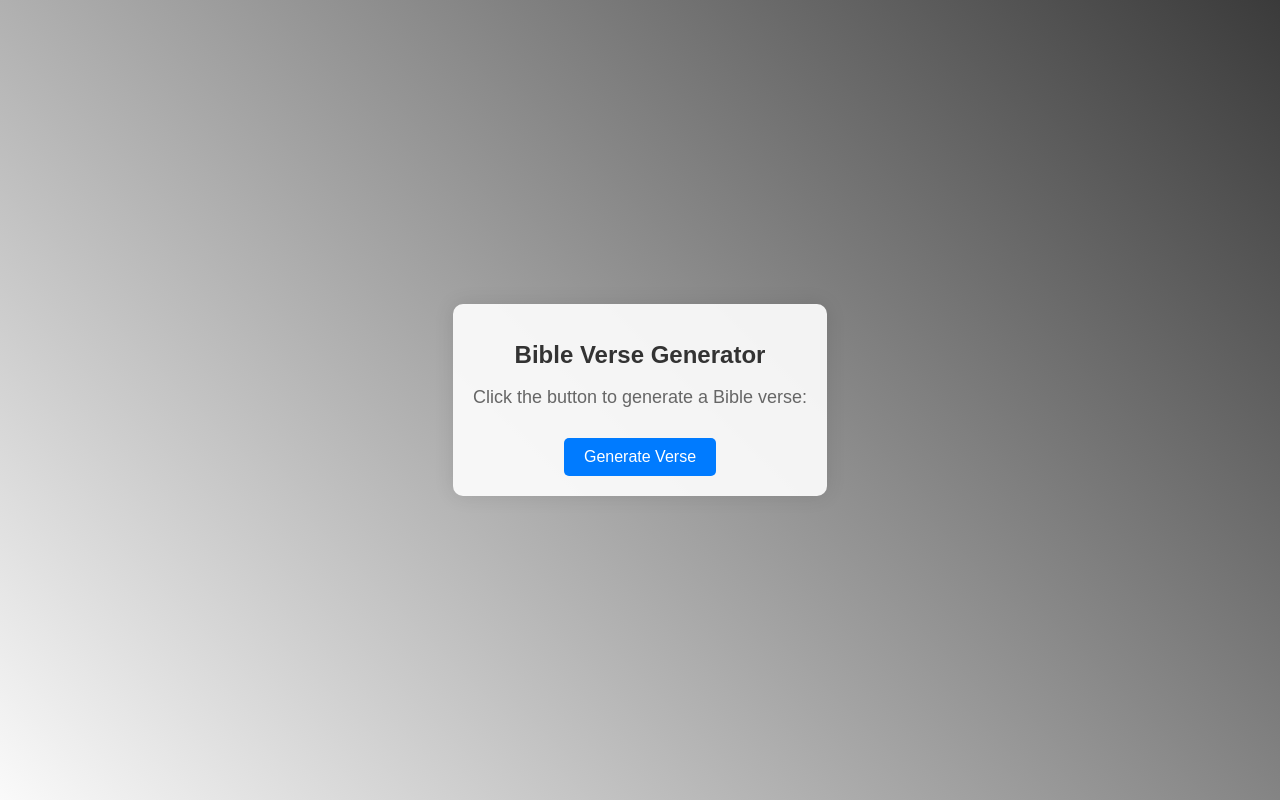
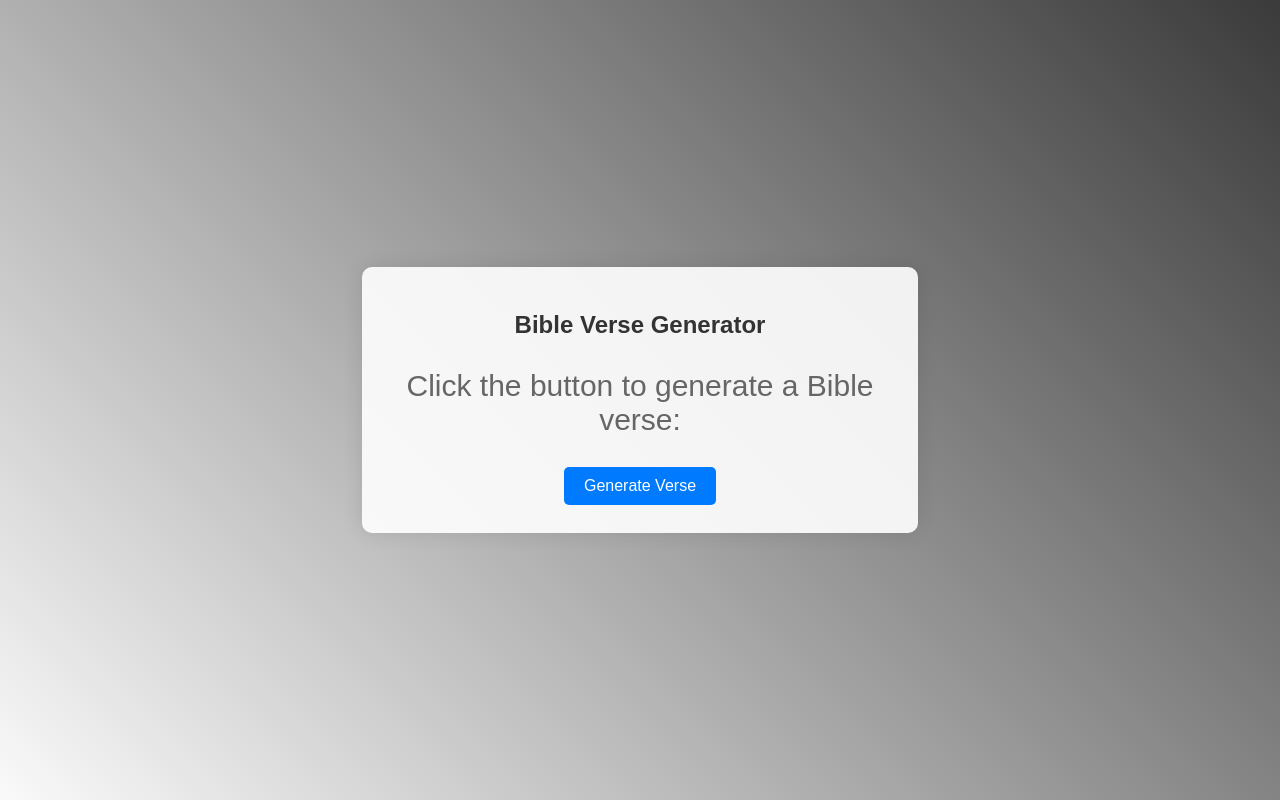
Before and after one commit to AaTekle/Bible-Verses, a plain HTML site: page index.html in a window 1280 px wide. Drawn offline with Linux system fonts and the light colour scheme; a web font is replaced by a local one.

Commit message:
Update index.html

```diff
--- a/index.html
+++ b/index.html
@@ -42,8 +42,8 @@
             background-color: rgba(255, 255, 255, 0.9);
             border-radius: 10px;
             box-shadow: 0 0 20px rgba(0, 0, 0, 0.1);
-            padding: 20px;
-            max-width: 400px;
+            padding: 28px;
+            max-width: 500px;
             transition: transform 0.3s ease;
         }
 
@@ -54,7 +54,7 @@
         }
 
         p {
-            font-size: 18px;
+            font-size: 30px;
             color: #666;
             margin-bottom: 20px;
         }
```
